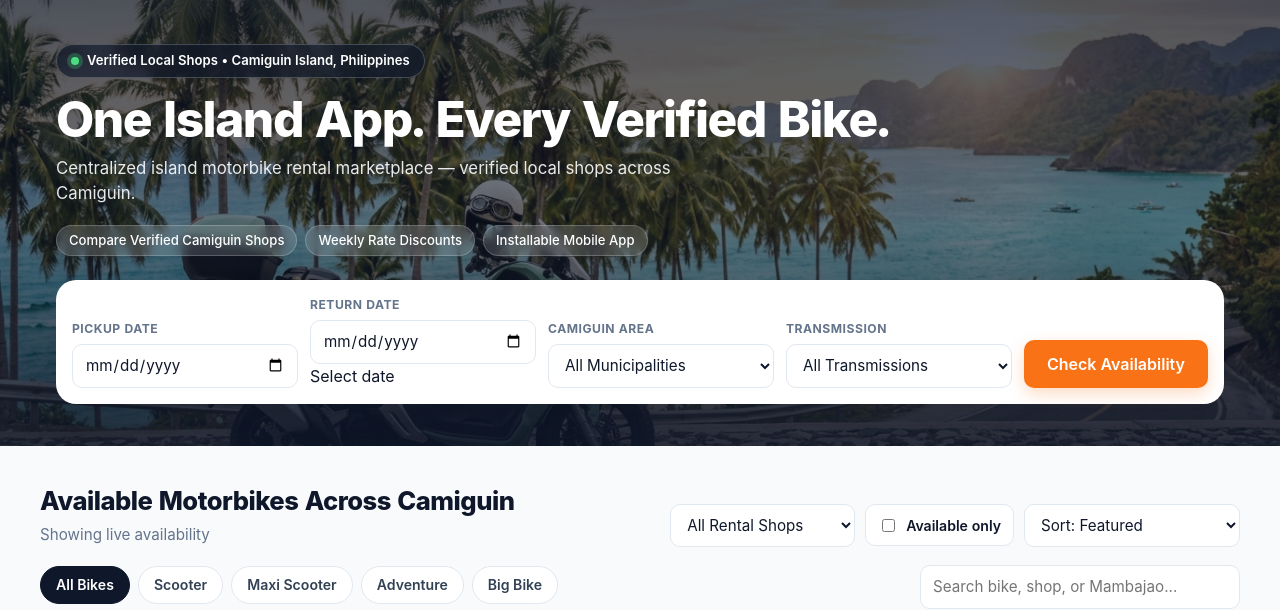
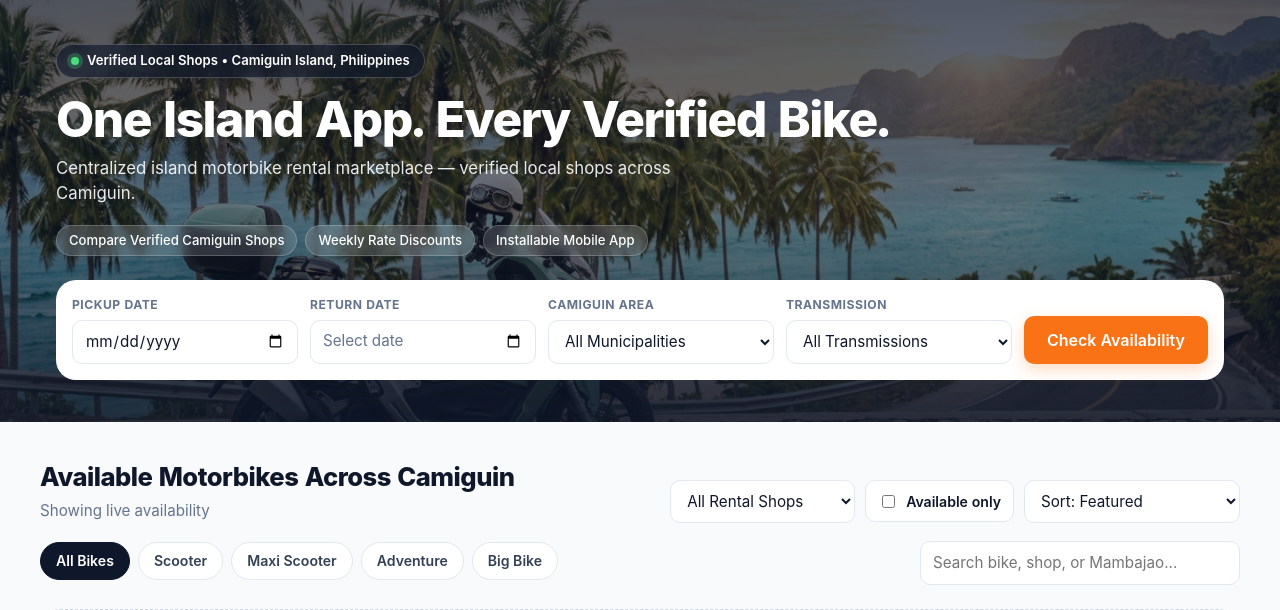
Before and after one commit to Junfols/motorbike-rentals-camiguin, a Flask app: page / in a window 1280 px wide. Shown: the part 67-677 px from the top of the page. Run offline with Flask 3, Linux system fonts and the light colour scheme; data comes from the database, SQL or seed files in the repository; some libraries are stand-ins or nearby versions.

Commit message:
Return date Select date prompt: update styles (v8)

```diff
--- a/static/css/style.css
+++ b/static/css/style.css
@@ -446,6 +446,62 @@ textarea:focus {
   box-shadow: 0 0 0 3px var(--primary-ring);
 }
 
+.date-input-wrap {
+  position: relative;
+  display: block;
+  width: 100%;
+}
+
+.date-input-wrap .date-placeholder {
+  display: none;
+  position: absolute;
+  left: 11px;
+  right: 34px;
+  top: 3px;
+  bottom: 3px;
+  align-items: center;
+  padding-left: 2px;
+  background: var(--surface);
+  color: var(--muted);
+  font-size: 0.95rem;
+  font-family: inherit;
+  line-height: 1.2;
+  pointer-events: none;
+  white-space: nowrap;
+  overflow: hidden;
+  text-overflow: ellipsis;
+}
+
+.date-input-wrap.is-empty .date-placeholder {
+  display: flex;
+}
+
+.date-input-wrap.is-empty input[type="date"]::-webkit-datetime-edit,
+.date-input-wrap.is-empty input[type="date"]::-webkit-datetime-edit-fields-wrapper,
+.date-input-wrap.is-empty input[type="date"]::-webkit-datetime-edit-text,
+.date-input-wrap.is-empty input[type="date"]::-webkit-datetime-edit-month-field,
+.date-input-wrap.is-empty input[type="date"]::-webkit-datetime-edit-day-field,
+.date-input-wrap.is-empty input[type="date"]::-webkit-datetime-edit-year-field {
+  color: transparent;
+}
+
+.date-input-wrap.is-empty input[type="date"]::-webkit-date-and-time-value {
+  opacity: 0;
+}
+
+.date-input-wrap.is-empty input[type="date"]:focus-visible::-webkit-datetime-edit,
+.date-input-wrap.is-empty input[type="date"]:focus-visible::-webkit-datetime-edit-fields-wrapper,
+.date-input-wrap.is-empty input[type="date"]:focus-visible::-webkit-datetime-edit-text,
+.date-input-wrap.is-empty input[type="date"]:focus-visible::-webkit-datetime-edit-month-field,
+.date-input-wrap.is-empty input[type="date"]:focus-visible::-webkit-datetime-edit-day-field,
+.date-input-wrap.is-empty input[type="date"]:focus-visible::-webkit-datetime-edit-year-field {
+  color: var(--ink);
+}
+
+.date-input-wrap.is-empty input[type="date"]:focus-visible + .date-placeholder {
+  display: none;
+}
+
 /* Sections & Toolbar */
 .section {
   padding: 36px 0;
@@ -881,6 +937,11 @@ textarea:focus {
 
 .quote-availability.bad {
   color: var(--danger);
+}
+
+.quote-availability.muted {
+  color: var(--muted);
+  font-weight: 600;
 }
 
 .quote-line {
@@ -1730,7 +1791,8 @@ textarea:focus {
   .form-group select,
   .form-group textarea,
   .select-compact,
-  .search-input-wrap input {
+    .search-input-wrap input,
+  .date-input-wrap .date-placeholder {
     font-size: 16px;
   }
 }
```
